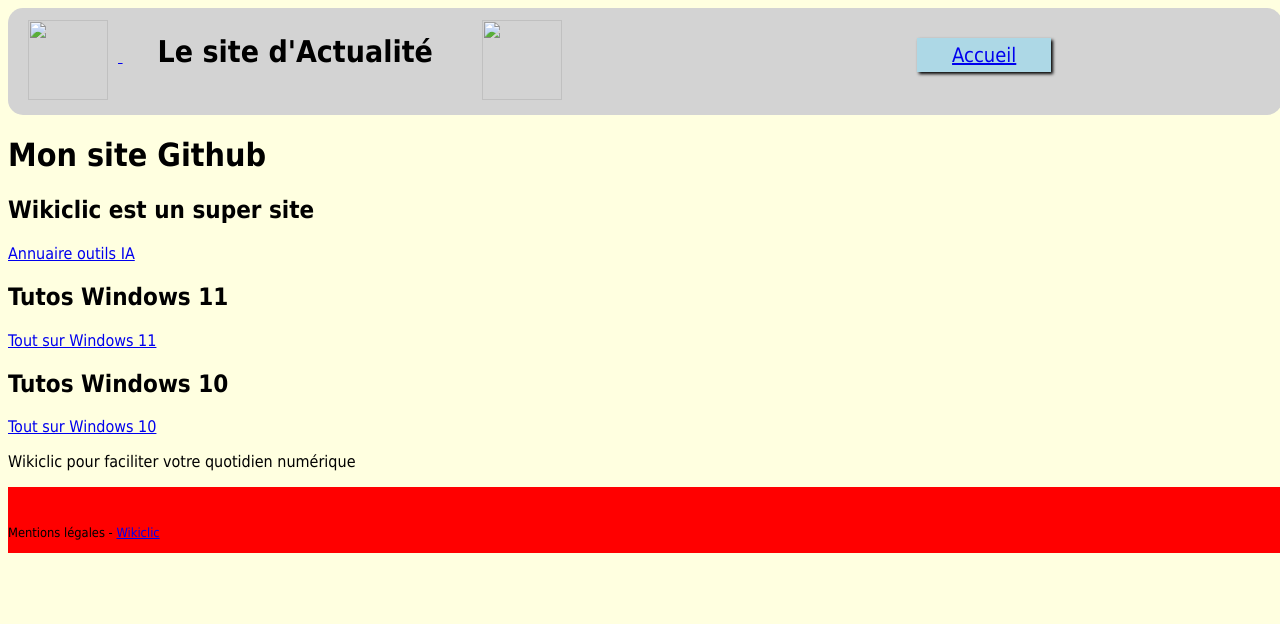
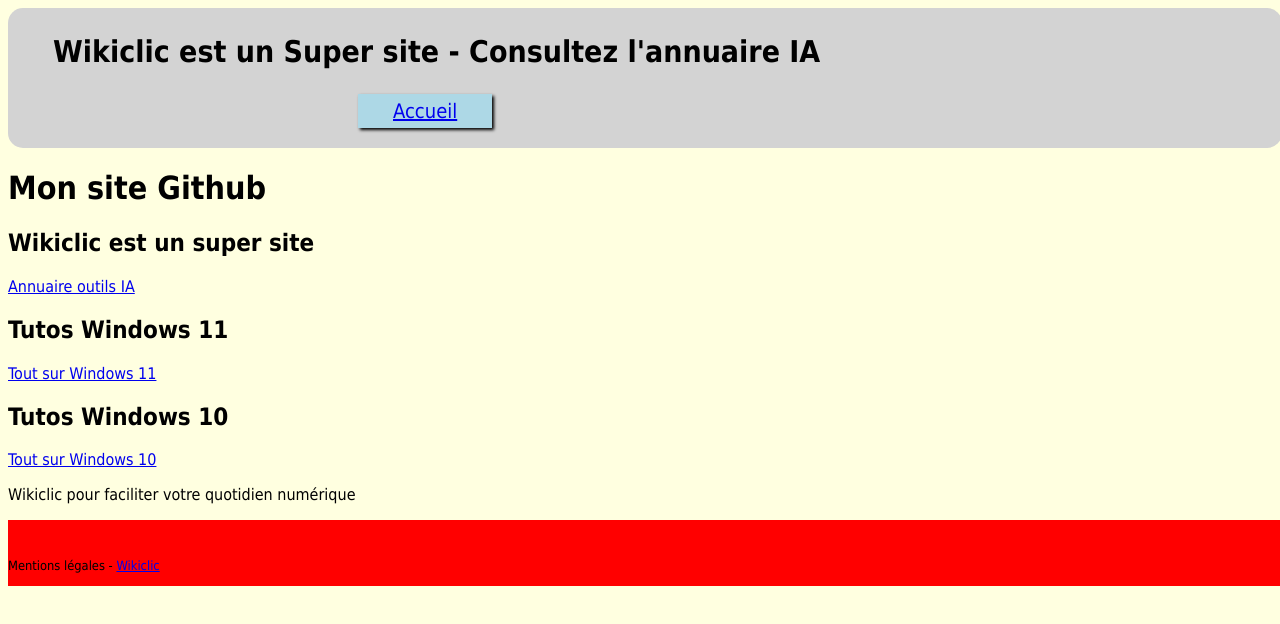
Before and after one commit to Wikiclic/Monsitegithub, a plain HTML site: page index.html in a window 1280 px wide. Drawn offline with Linux system fonts and the light colour scheme.

Commit message:
Update index.html

```diff
--- a/index.html
+++ b/index.html
@@ -126,10 +126,10 @@
     <body>
         <header>
            <a href="index.html">
-                <img src="logo.png" id="logo" width="80" height="80">
+
             </a>
-            <h2 id="titreentete"> Le site d'Actualité</h2>
-            <img src="logo.png" id="logo2" width="80" height="80">
+            <h2 id="titreentete">Wikiclic est un Super site - Consultez l'annuaire IA </h2>
+
             <nav>
                 <ul>
                     <li><a href="index.html">Accueil</a></li>
```
